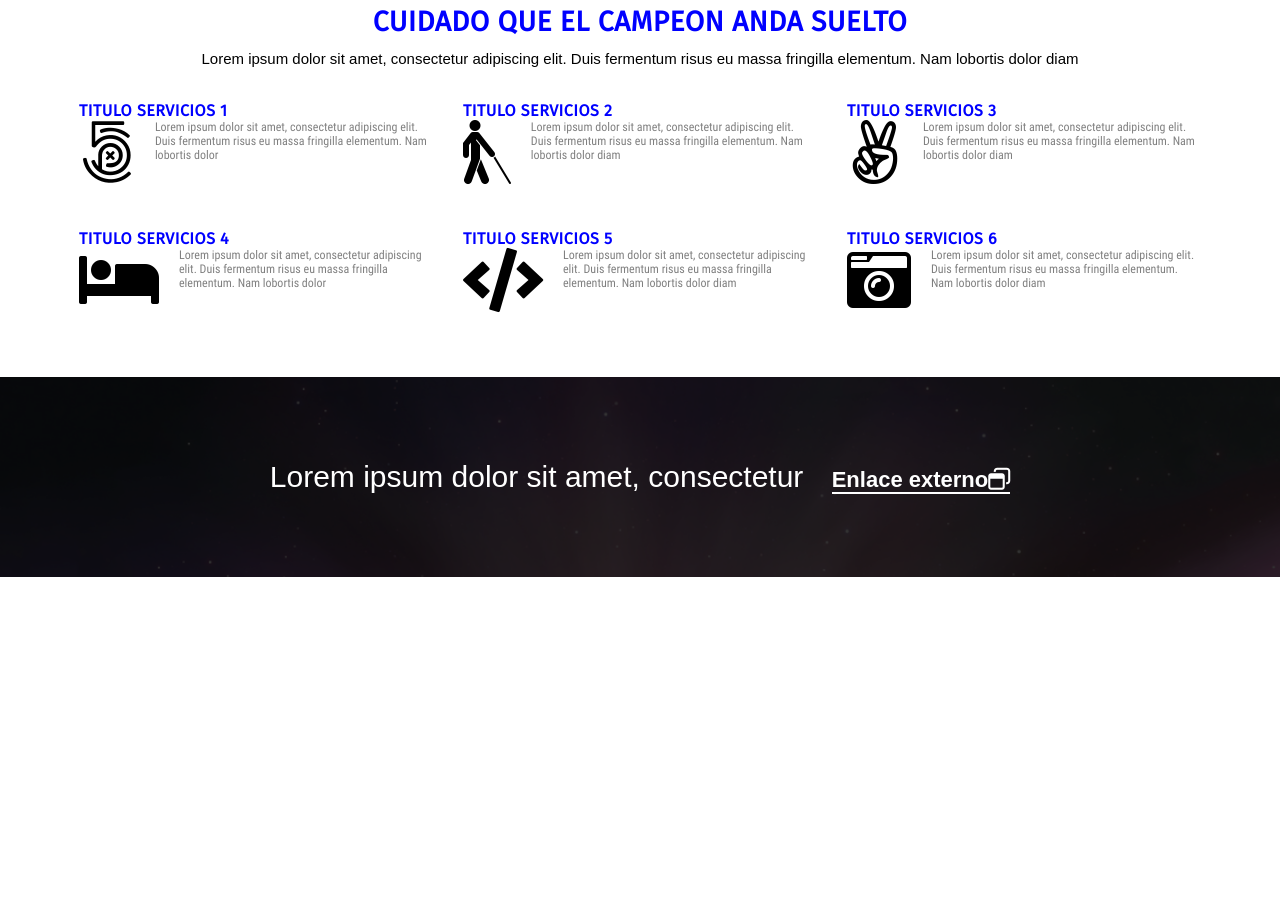
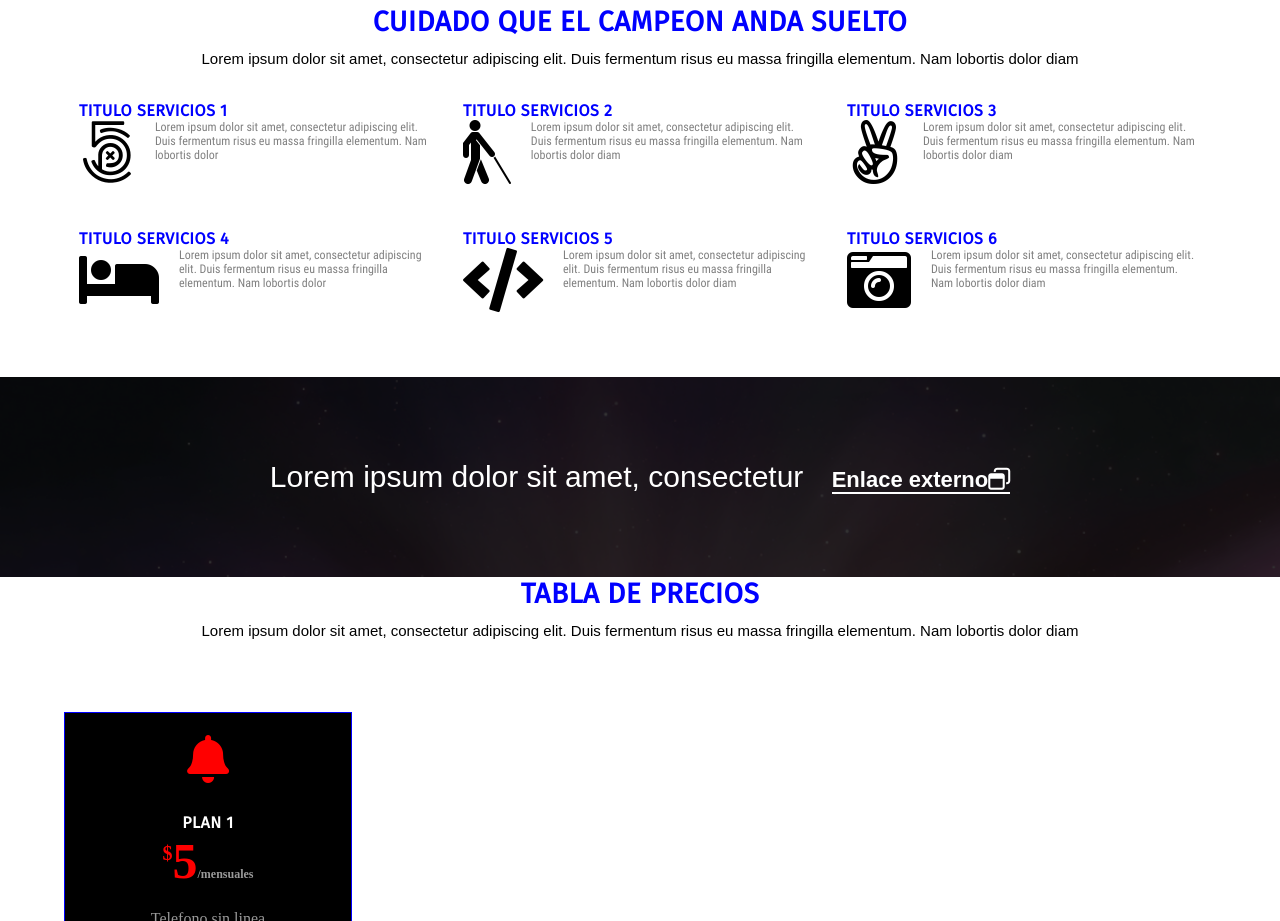
Before and after one commit to kuepululupu/HTMLUdemy, a plain HTML site: page Menu corporativo/index.html in a window 1280 px wide. Shown: the part 1520-2441 px from the top of the page. Before the commit the page ends 2097 px from the top, so only its background shows below. Drawn offline with nearby package versions, Linux system fonts and the light colour scheme.

Commit message:
Clase 14

```diff
--- a/Menu corporativo/index.html
+++ b/Menu corporativo/index.html
@@ -9,10 +9,11 @@
 	<link rel="stylesheet" href="animate.css">
 	<link rel="stylesheet" href="secciones.css">
 	<link rel="stylesheet" href="redes.css">
+		<link rel="stylesheet" href="tabla.css">
 	<link rel="stylesheet" href="path/to/font-awesome/css/font-awesome.min.css">
 	<link rel="stylesheet" href="https://use.fontawesome.com/releases/v5.0.1/css/all.css">
 	<script src="https://ajax.googleapis.com/ajax/libs/jquery/3.2.1/jquery.min.js"></script>
-	<title>menú mamalon</title>
+<title>menú mamalon</title>
 </head>
 <body>
 <div class="red">
@@ -147,7 +148,40 @@
 		</a></h3>
 </section>
 <script src="js/particles.js"></script>
+<section class="wap">
+		<section class="bienvenidos">
+			<h2>Tabla de precios</h2>
+			<h3>Lorem ipsum dolor sit amet, consectetur adipiscing elit.
+			Duis fermentum risus eu massa fringilla elementum.
+			Nam lobortis dolor diam</h3>
+		</section>
+
+			<section class="tabla">
+				<div class="tablax4">
+					<div class="caja-precio">
+						<div class="icono-precio">
+							<i class="fas fa-bell"></i>
+						</div>
+						<div><h4>PLAN 1</h4></div>
+						<div class="precio-1"><span class="dolar">$</span>5<span class="mes">/mensuales</span></div>
+						<div>
+							<ul class="lista-precios">
+								<li class="lista-espacios">Telefono sin linea</li>
+								<li class="lista-espacios">Cableado estandar</li>
+								<li class="lista-espacios">2 megas de navegación</li>
+								<li class="lista-espacios">sin packs</li>
+							</ul>
+						</div>
+						<div class="boton-contratar"><a href="#" class="contratar-a"></a>
+						</div>
+					</div>
+				</div>
+			</section>
+</section>
+
 <script src="js/app.js"></script>
 <script src="js/alto.js"></script>
 </body>
+<br><br><br><br>
+<br><br><br><br>
 </html>
--- /dev/null
+++ b/Menu corporativo/tabla.css
@@ -0,0 +1,46 @@
+.tabla{
+	width: 100%;
+	margin: auto;
+	text-align: center;
+	padding-top: 50px;
+}
+.tablax4{
+	float: left;
+	width: 25%;
+	margin-top: 20px;
+}
+.caja-precio{
+	border: 1px solid blue;
+	background: black;
+}
+.icono-precio{
+	color:red;
+	padding-top: 20px;
+	font-size: 3em;
+	padding-bottom: 10px;
+}
+.caja-precio h4{
+	color: white;
+}
+.precio-1{
+	color:red;
+	font-size: 50px;
+	font-weight: bold;
+}
+.dolar{
+	color:red;
+	font-size: 20px;
+	vertical-align: super;
+}
+.mes{
+	color:red;
+	font-size: 12px;
+	text-align: center;
+	color:#999;
+}
+.lista-precios{
+	list-style: none;
+	padding: 20px 0;
+	color: #999;
+	padding-bottom: 50px;
+}
```
